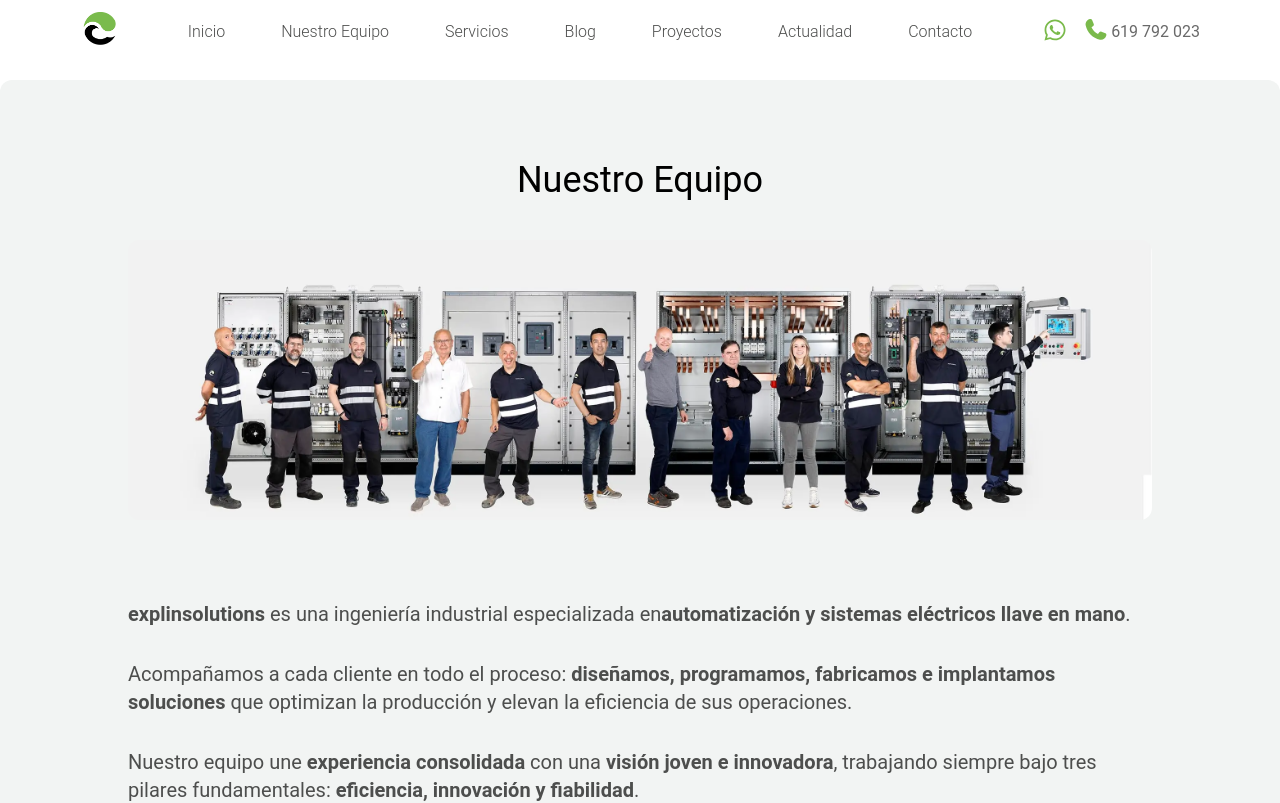
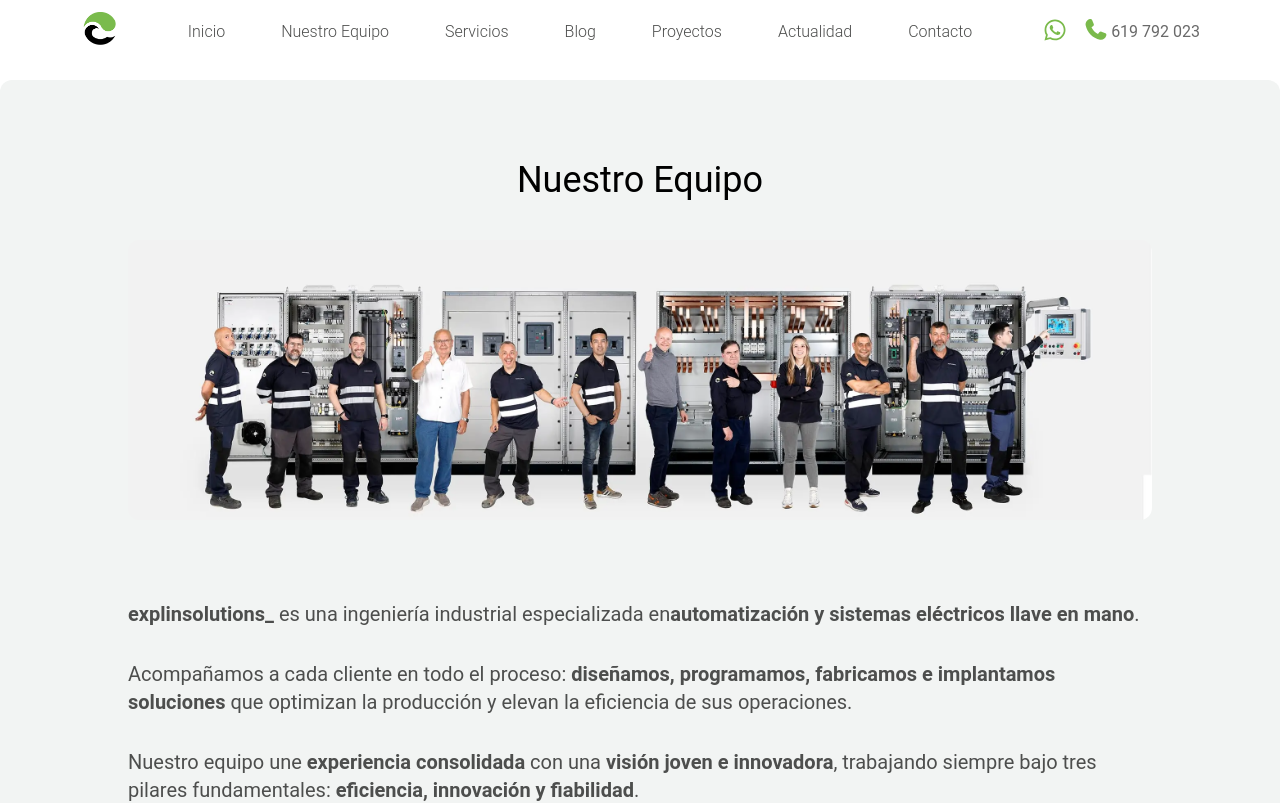
Before and after one commit to kvi-ki/explinsolutions, a Next.js app: page /quienes-somos in a window 1280 px wide. Shown: the top 803 px of the page. Built offline with nearby package versions, Linux system fonts and the light colour scheme.

Commit message:
refactor: fix explinsolutions naming

```diff
--- a/src/app/contacto/page.tsx
+++ b/src/app/contacto/page.tsx
@@ -31,7 +31,7 @@ export default function ContactPage() {
             </ul>
             <iframe
               src="https://www.google.com/maps/embed?pb=!1m18!1m12!1m3!1d5973.584035260995!2d2.4197296999999995!3d41.5304456!2m3!1f0!2f0!3f0!3m2!1i1024!2i768!4f13.1!3m3!1m2!1s0x12a4b50057db099d%3A0x4cfeddb863fec1fc!2sExplinsolutions!5e0!3m2!1sen!2ses!4v1743757698960!5m2!1sen!2ses"
-              title="Ubicación de explinsolutions en Google Maps"
+              title="Ubicación de explinsolutions_ en Google Maps"
               className="w-full p-4"
               width="250"
               height="250"
--- a/src/app/layout.tsx
+++ b/src/app/layout.tsx
@@ -4,7 +4,7 @@ import Header from '@/components/header/Header';
 import Footer from '@/components/footer/Footer';
 
 export const metadata: Metadata = {
-  title: 'explinsolutions',
+  title: 'explinsolutions_',
   description:
     'Ingeniería industrial especializada en automatización y sistemas eléctricos'
 };
--- a/src/app/quienes-somos/page.tsx
+++ b/src/app/quienes-somos/page.tsx
@@ -12,7 +12,7 @@ export default function AboutUs() {
 
         <Image
           src="/images/team.webp"
-          alt="explinsolutions team photo"
+          alt="explinsolutions_ team photo"
           width={2000}
           height={400}
           className="w-full h-70 object-cover object-center rounded-xl"
@@ -20,7 +20,7 @@ export default function AboutUs() {
         <AnimatedService>
           <div className="text-text text-xl flex flex-col gap-8 pt-10">
             <p>
-              <b>explinsolutions</b> es una ingeniería industrial especializada en
+              <b>explinsolutions_</b> es una ingeniería industrial especializada en
               <b>automatización y sistemas eléctricos llave en mano</b>.
             </p>
             <p>
--- a/src/components/contacts/Contacts.tsx
+++ b/src/components/contacts/Contacts.tsx
@@ -21,7 +21,7 @@ export default function Contacts() {
       </ul>
       <iframe
         src="https://www.google.com/maps/embed?pb=!1m18!1m12!1m3!1d5973.584035260995!2d2.4197296999999995!3d41.5304456!2m3!1f0!2f0!3f0!3m2!1i1024!2i768!4f13.1!3m3!1m2!1s0x12a4b50057db099d%3A0x4cfeddb863fec1fc!2sExplinsolutions!5e0!3m2!1sen!2ses!4v1743757698960!5m2!1sen!2ses"
-        title="Ubicación de explinsolutions en Google Maps"
+        title="Ubicación de explinsolutions_ en Google Maps"
         className="w-full h-full p-4 lg:max-w-[40rem]"
         style={{ border: 0 }}
         allowFullScreen={true}
--- a/src/components/footer/Footer.tsx
+++ b/src/components/footer/Footer.tsx
@@ -17,9 +17,9 @@ export default function Footer() {
             href="/"
             className="flex gap-3 w-10 h-8"
           >
-            <img src="/favicon.png" alt="explinsolutions label" />
+            <img src="/favicon.png" alt="explinsolutions_ label" />
             <p className="text-whiteColor font-extralight tracking-wide text-2xl">
-              explinsolutions
+              explinsolutions_
             </p>
           </Link>
         </section>
--- a/src/components/header/Header.tsx
+++ b/src/components/header/Header.tsx
@@ -26,7 +26,7 @@ export default function Header() {
       >
         <div className="w-full mx-auto h-8 my-4 p-4 flex justify-between items-center lg:px-20 2xl:w-10/12">
           <Link aria-label="Go to home page" href="/" className="size-10">
-            <img src="/favicon.png" alt="explinsolutions label" />
+            <img src="/favicon.png" alt="explinsolutions_ label" />
           </Link>
 
           <div className="h-full w-40 flex justify-between items-center xl:order-3">
```
